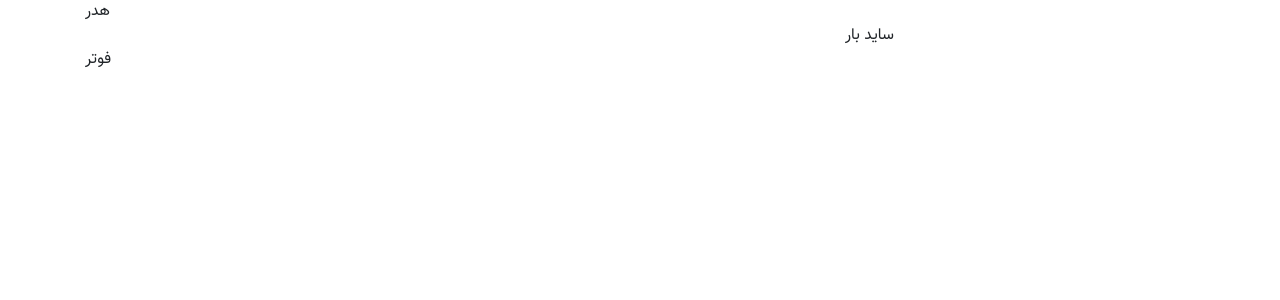
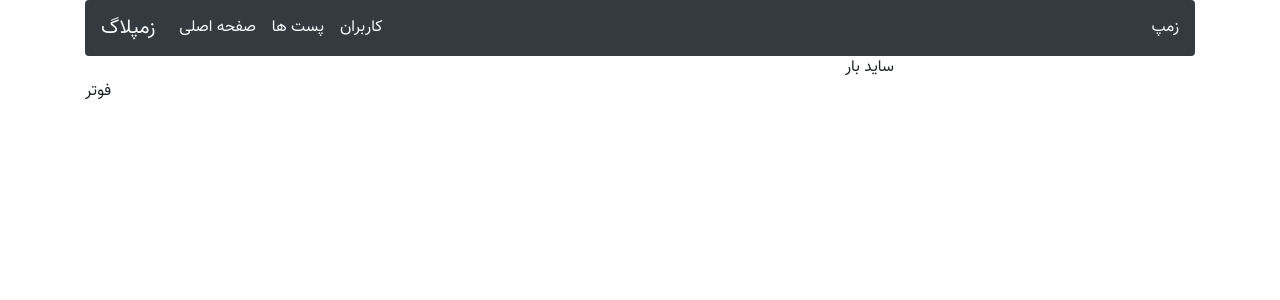
Before and after one commit to AbolfazlPanahiazar/HomeMade-ReactstrapBlog, a React (Create React App) app: page / in a window 1280 px wide. Shown: the top 300 px of the page. Built offline with nearby package versions, Linux system fonts and the light colour scheme; the HTML template or start-up script is replaced by a standard one.

Commit message:
Add header

```diff
--- a/src/App.js
+++ b/src/App.js
@@ -13,14 +13,14 @@ function App() {
     <Container bg="primary">
       <Header />
       <Row className="d-flex">
-        <Col xs="12" md="8">
+        <Col xs={12} md={8}>
           <Switch>
             {routes.map((route) => (
               <Route {...route} />
             ))}
           </Switch>
         </Col>
-        <Col xs="12" md="4">
+        <Col xs={12} md={4}>
           <SideBar />
         </Col>
       </Row>
--- a/src/Components/Header/Header.jsx
+++ b/src/Components/Header/Header.jsx
@@ -1,7 +1,42 @@
-import React from "react";
+import React, { useState } from "react";
+import { NavLink as Link } from "react-router-dom";
+import { Collapse, Navbar, NavbarToggler, NavbarBrand, Nav, NavItem, NavLink, NavbarText } from "reactstrap";
 
 function Header() {
-  return <div>هدر</div>;
+  const [isOpen, setIsOpen] = useState(false);
+
+  const toggle = () => setIsOpen(!isOpen);
+
+  return (
+    <div>
+      <Navbar className="rounded" align="right" color="dark" fixed light expand="md">
+        <NavbarBrand className="text-light" href="http://panahiazar.ir/">
+          زمپلاگ
+        </NavbarBrand>
+        <NavbarToggler className="bg-light" onClick={toggle} />
+        <Collapse isOpen={isOpen} navbar>
+          <Nav className="mr-auto" navbar>
+            <NavItem>
+              <Link to="/blog">
+                <NavLink className="text-light">صفحه اصلی</NavLink>
+              </Link>
+            </NavItem>
+            <NavItem>
+              <Link to="/blog/posts">
+                <NavLink className="text-light">پست ها</NavLink>
+              </Link>
+            </NavItem>
+            <NavItem>
+              <Link to="/blog/users">
+                <NavLink className="text-light">کاربران</NavLink>
+              </Link>
+            </NavItem>
+          </Nav>
+          <NavbarText className="text-light">زمپ</NavbarText>
+        </Collapse>
+      </Navbar>
+    </div>
+  );
 }
 
 export default Header;
```
